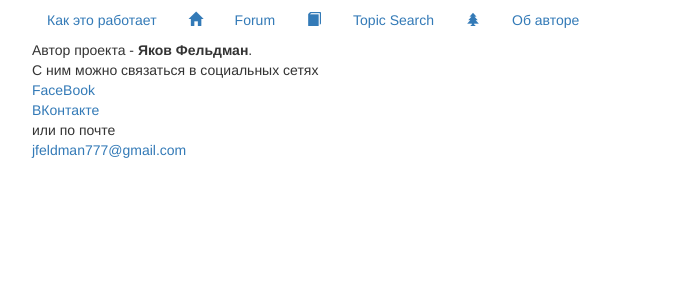
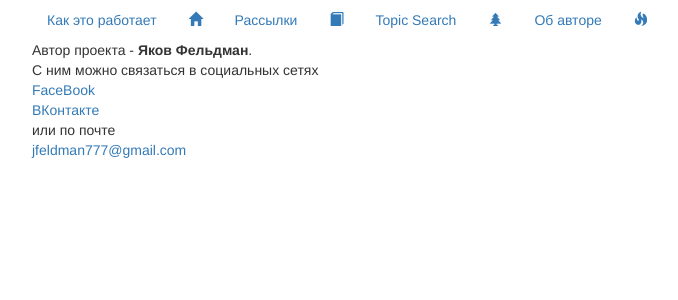
Before and after one commit to jfeldman777/sky2018, a Django app: page /about/ in a window 1280 px wide. Shown: the top 300 px of the page, without its empty margins (38-716 px from the left). Run offline with Django 3.2, Linux system fonts and the light colour scheme; parts of the project's set-up code (start-up, migrations or seed data) failed here and were passed over; some libraries are stand-ins or nearby versions.

Commit message:
newsletter

```diff
--- a/templates/footer.html
+++ b/templates/footer.html
@@ -14,8 +14,8 @@
   </li>
 
 <li class="nav-item">
-<a class="nav-link" href="/forum/" target="forum">
-  {% trans 'Forum' %}
+<a class="nav-link" href="/newsletter/" title="newsletter">
+  Рассылки
 </a>
 </li>
 
@@ -41,6 +41,10 @@
         Об авторе
       </a>
     </li>
-
+    <li class="nav-item">
+    <a class="nav-link" href="/forum/" target="forum" title="forum">
+          <span class="glyphicon glyphicon-fire"></span>
+    </a>
+    </li>
   </ul>
     </div>
--- a/templates/newsletter/subscription_subscribe.html
+++ b/templates/newsletter/subscription_subscribe.html
@@ -9,8 +9,6 @@
 
     {% if error %}
         <p>{% trans "Due to a technical error we were not able to submit your confirmation email. This could be because your email address is invalid." %}</p>
-
-        {% comment %} Replace the the following dummy with a valid email address and remove this comment.
 
         <p>{% trans "If the error persists, please don't hesitate to contact us at the following email address:" %}
            <a href="mailto:jfeldman777@gmail.com">jfeldman777@gmail.com</a></p>
--- a/templates/newsletter/subscription_update.html
+++ b/templates/newsletter/subscription_update.html
@@ -9,8 +9,6 @@
 
     {% if error %}
         <p>{% trans "Due to a technical error we were not able to submit your confirmation email. This could be because your email address is invalid." %}</p>
-
-        {% comment %} Replace the the following dummy with a valid email address and remove this comment.
 
         <p>{% trans "If the error persists, please don't hesitate to contact us at the following email address:" %}
           <a href="mailto:jfeldman777@gmail.com">jfeldman777@gmail.com</a></p>
```
